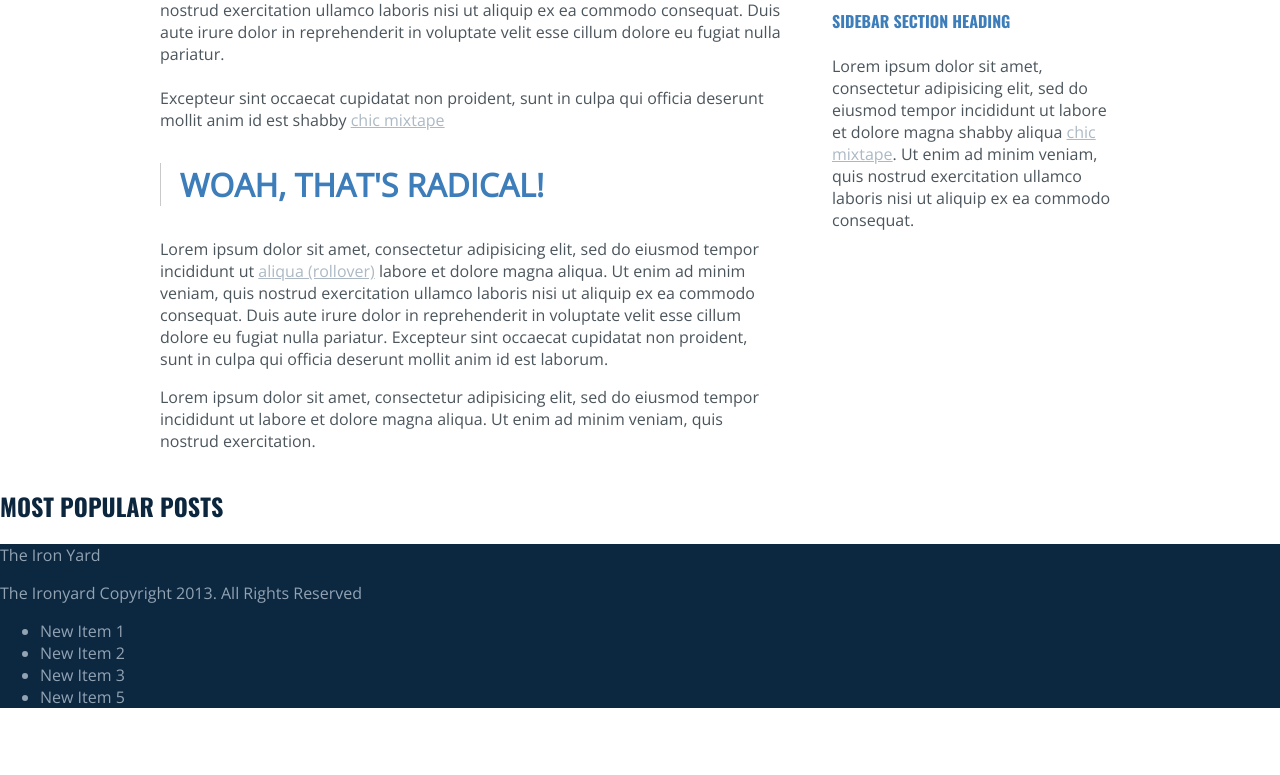
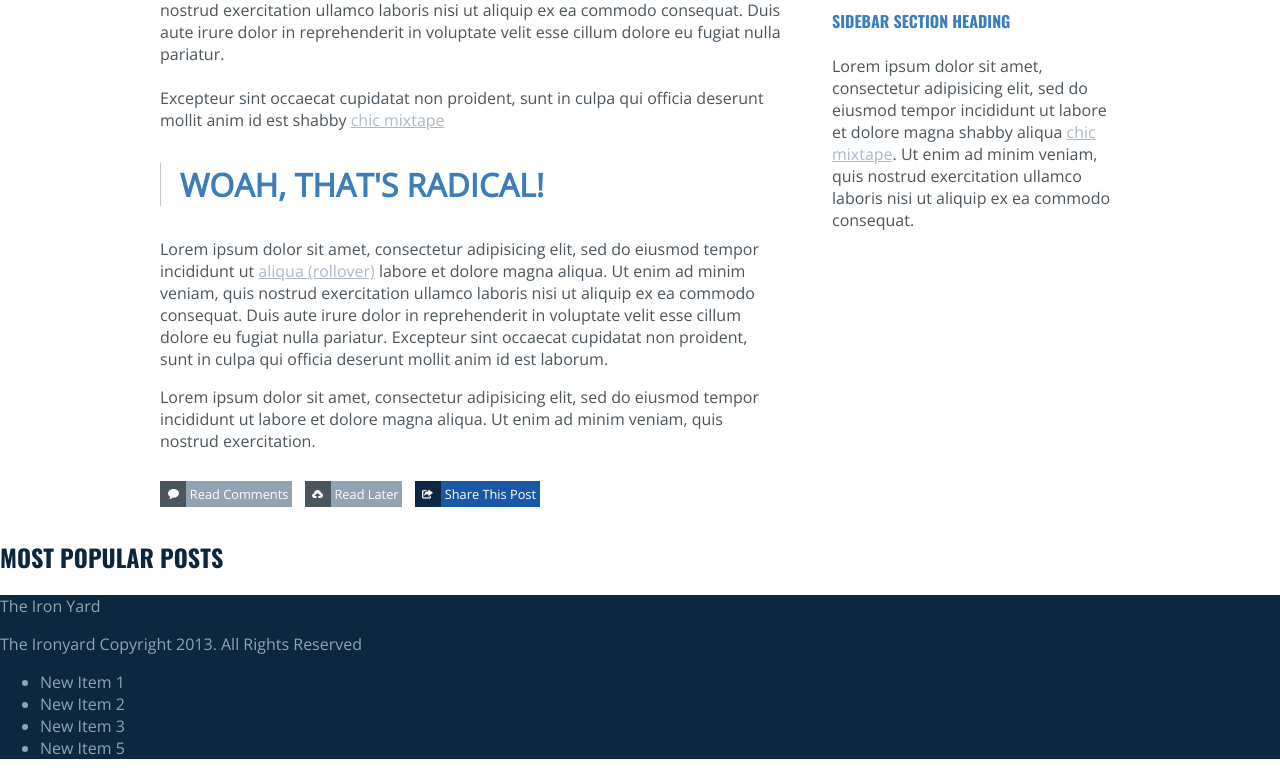
Before and after one commit to ADKebert/day-4-hw, a plain HTML site: page index.html in a window 1280 px wide. Shown: the part 829-1604 px from the top of the page. Before the commit the page ends 1553 px from the top, so only its background shows below. Drawn offline with nearby package versions, Linux system fonts and the light colour scheme.

Commit message:
created and styled the social media buttons

```diff
--- a/index.html
+++ b/index.html
@@ -46,7 +46,18 @@
           Lorem ipsum dolor sit amet, consectetur adipisicing elit, sed do eiusmod tempor incididunt ut labore et dolore magna aliqua. Ut enim ad minim veniam, quis nostrud exercitation.
         </p>
         <div class="social-media-footer">
-
+          <div class="media-button">
+            <button type="button" name="comment"></button>
+            <p>Read Comments</p>
+          </div>
+          <div class="media-button">
+            <button type="button" name="later"></button>
+            <p>Read Later</p>
+          </div>
+          <div class="media-button blue">
+            <button type="button" name="share"></button>
+            <p>Share This Post</p>
+          </div>
         </div>
       </div>
       <div class="sidebar">
--- a/styles/main.css
+++ b/styles/main.css
@@ -138,6 +138,53 @@ h2 {
   margin-left: 1%;
 }
 
+.social-media-footer {
+  display: flex;
+}
+
+.media-button {
+  display: flex;
+  align-items: center;
+  margin-right: 2%;
+  white-space: nowrap;
+}
+
+.media-button button {
+  background-color: #4B555C;
+  height: 26px;
+  width: 26px;
+  border: none;
+  background-size: 11px;
+  background-repeat: no-repeat;
+  background-position: center;
+}
+
+.media-button [name=comment] {
+  background-image: url(../images/icon-comment.png);
+}
+
+.media-button [name="later"] {
+  background-image: url(../images/icon-upload.png);
+}
+
+.media-button [name="share"] {
+  background-image: url(../images/icon-share.png);
+  background-color: #0C2740;
+}
+
+.media-button p {
+  background-color: #92A3B2;
+  max-height: 26px;
+  padding: .3em;
+  font-size: .8em;
+  color: white;
+}
+
+/*---This must follow .media-button p because the id level is the same----*/
+.blue p {
+  background-color: #1858A4;
+}
+
 /*-------------Footer Section------------------------*/
 footer {
   color: #92A3B2;
```
